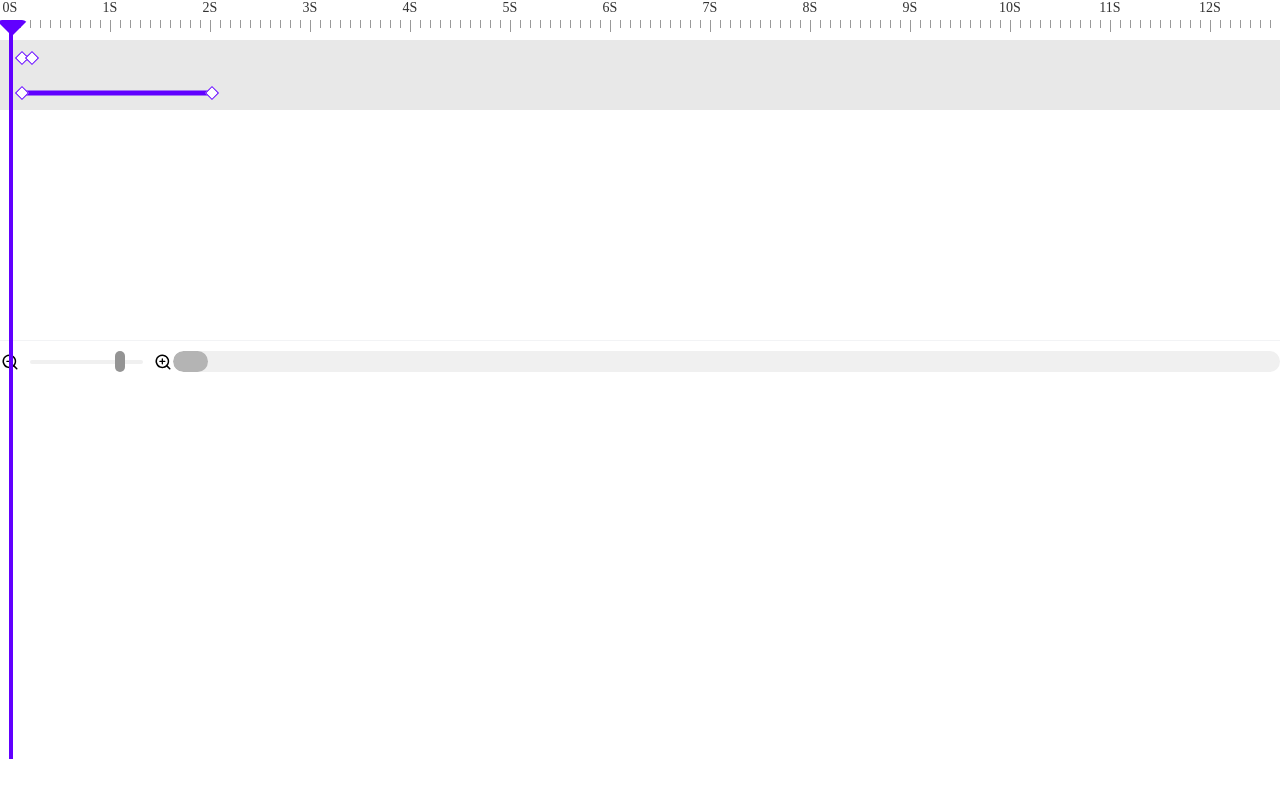
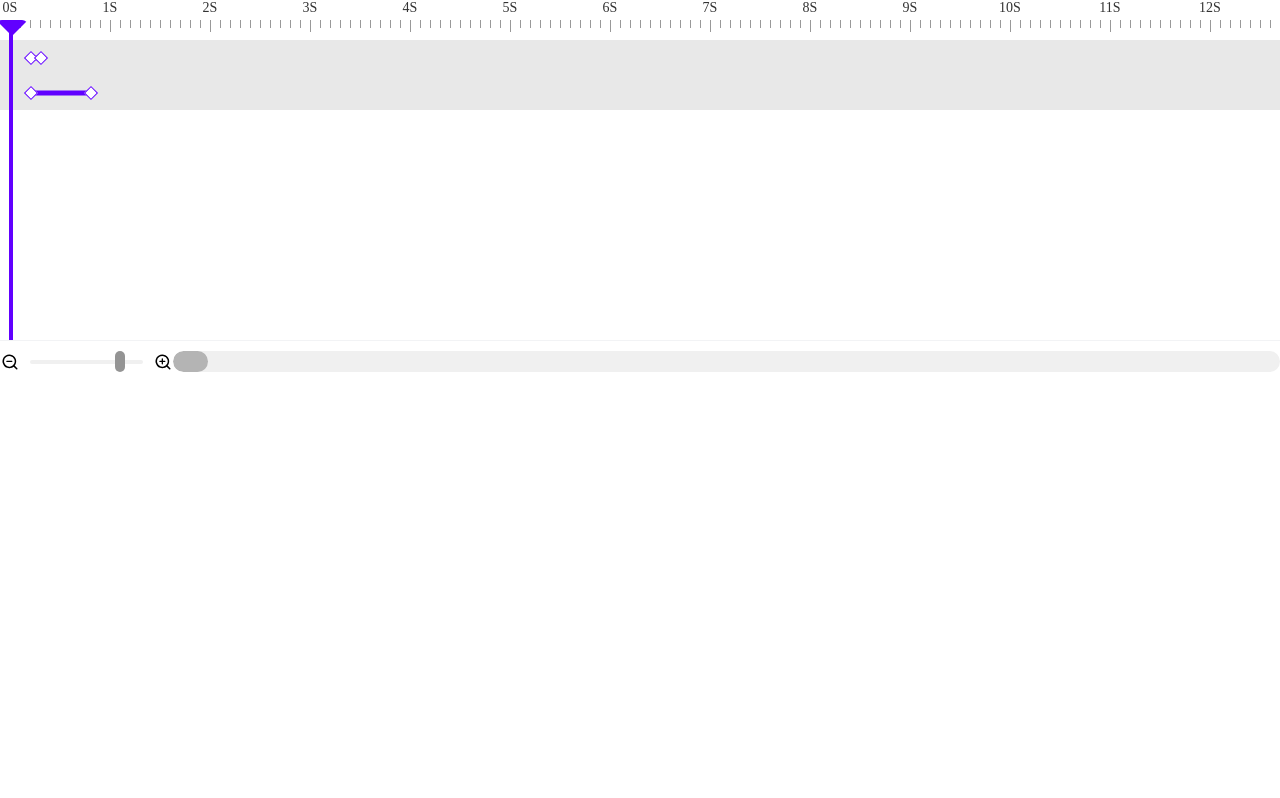
Before and after one commit to rexleimo/timeline-animation-edtior, a React (Vite) app in the folder packages/timeline-control/: page / in a window 1280 px wide. Built offline with nearby package versions, Linux system fonts and the light colour scheme.

Commit message:
点是否可以显示的操作逻辑

```diff
--- a/packages/timeline-control/package.json
+++ b/packages/timeline-control/package.json
@@ -21,6 +21,7 @@
     "vite": "^4.0.0"
   },
   "dependencies": {
+    "classnames": "^2.3.2",
     "jotai": "^2.0.0"
   }
 }
--- a/packages/timeline-control/src/AnimationTimeline/AnimationFooter/style.less
+++ b/packages/timeline-control/src/AnimationTimeline/AnimationFooter/style.less
@@ -3,4 +3,5 @@
   background-color: #fff;
   border-top: 1px solid #f2f3f5;
   padding: 10px 0px;
+  box-sizing: border-box;
 }
--- a/packages/timeline-control/src/AnimationTimeline/AnimationMoveLine/AnimationMoveLine.tsx
+++ b/packages/timeline-control/src/AnimationTimeline/AnimationMoveLine/AnimationMoveLine.tsx
@@ -1,18 +1,14 @@
-import React, { useContext, useEffect, useRef, MouseEvent, useCallback } from "react";
+import React, { useEffect, useRef, MouseEvent, useCallback } from "react";
 import './style.less';
 import { useAtomValue } from "jotai";
 import CurClientXEvents from "../jotai/curClientXEvnet";
-import { useAtomAnimationConfig } from "../../jotai";
-import { ConfigMapKey, IScrollingConfig } from "../../jotai/AnimationData";
-import { setConfigValue } from "../../utils/setConfigValue";
-import { clamp } from 'lodash';
 import { useAnimationTimeMap, useAnimationTimeScrollLeft } from "../../jotai/AnimationTimeMap";
+import { AnimationMoveLineParams } from "../types/AnimationMoveLineParams";
 
-export function AnimationMoveLine() {
+export function AnimationMoveLine(props: AnimationMoveLineParams) {
   const clientX = useAtomValue(CurClientXEvents);
-  const [config, setConfig] = useAtomAnimationConfig();
 
-  const scrollingConfig = config[ConfigMapKey.SCROLLING] as IScrollingConfig;
+  const { height } = props;
 
   const [timeMap] = useAnimationTimeMap();
   const [timeLineScrollLeft] = useAnimationTimeScrollLeft();
@@ -71,8 +67,10 @@ export function AnimationMoveLine() {
     timeMapRef.current = timeMap;
   }, [timeMap])
 
+
+
   return (
-    <div className="animation_move_lien" ref={lineRef}>
+    <div className="animation_move_lien" ref={lineRef} style={{ height: height - 42 - 20 }}>
       <div className="cap" onMouseDown={onMouseDown}></div>
     </div>
   );
--- a/packages/timeline-control/src/AnimationTimeline/AnimationMoveLine/style.less
+++ b/packages/timeline-control/src/AnimationTimeline/AnimationMoveLine/style.less
@@ -1,6 +1,6 @@
 .animation_move_lien{
   position: absolute;
-  height: calc(100% - 61px);
+  height: calc(100%);
   top: 20px;
   width: 4px;
   background-color:#6100ff;
--- a/packages/timeline-control/src/AnimationTimeline/KeyframesArea.tsx
+++ b/packages/timeline-control/src/AnimationTimeline/KeyframesArea.tsx
@@ -7,9 +7,6 @@ import { AnimationData, ConfigMapKey, useAtomAnimationConfig } from "../jotai/An
 
 export function KeyframesArea(props: KeyframesAreaParams) {
   const [row] = useAtom(AnimationData);
-  const [config] = useAtomAnimationConfig();
-
-  const zoom = config[ConfigMapKey.ZOOM_VALUE];
 
   const area_ref = useRef<HTMLDivElement>(null);
 
@@ -18,7 +15,10 @@ export function KeyframesArea(props: KeyframesAreaParams) {
       <div className="keyframes_area" ref={area_ref}>
         {
           row.map((r, idx) => {
-            return <KeyframesRowControl key={idx} zoom={zoom} keyframesInfo={r.keyframesInfo} />
+            return <KeyframesRowControl
+              idx={idx}
+              key={idx}
+              keyframesInfo={r.keyframesInfo} />
           })
         }
       </div>
--- a/packages/timeline-control/src/AnimationTimeline/KeyframesRowControl.tsx
+++ b/packages/timeline-control/src/AnimationTimeline/KeyframesRowControl.tsx
@@ -1,30 +1,35 @@
-import React, { MouseEvent, useRef, useEffect, useContext } from 'react';
+import React, { MouseEvent, useRef, useEffect, useContext, useState } from 'react';
 import './style.less';
 import { KeyframesRowControlParams } from './types/KeyframesRowControlParams';
-import { maxBy, minBy, throttle } from 'lodash';
+import { maxBy, minBy } from 'lodash';
 import { KeyframesData } from './types/KeyframesData';
 import { useAnimationTimeMap, useAnimationTimeScrollLeft } from '../jotai/AnimationTimeMap';
 import { useAtomAnimationConfig } from '../jotai';
 import { ConfigMapKey, IScrollingConfig } from '../jotai/AnimationData';
+import classNames from 'classnames';
+import { useGetcolumnwidth } from './utils/useGetRenderCellCount';
 
 export function KeyframesRowControl(props: KeyframesRowControlParams) {
-  const { zoom, keyframesInfo } = props;
+  const { keyframesInfo, idx } = props;
 
   const [config] = useAtomAnimationConfig();
   const [timeMap] = useAnimationTimeMap();
   const [timeLineScrollLeft] = useAnimationTimeScrollLeft();
+  const zoom = config[ConfigMapKey.ZOOM_VALUE];
+
+  const getColumnWidth = useGetcolumnwidth()
 
 
   const curRef = useRef<HTMLDivElement>(null);
   const controlRef = useRef<HTMLDivElement>(null);
   const timeLineScrollLeftRef = useRef(0);
 
-  const timeMapRef = useRef<Map<number, number>>(new Map());
+  const scrollConfig = config[ConfigMapKey.SCROLLING] as IScrollingConfig;
+  const [lists, setLists] = useState<any[]>([]);
 
-  const scrollConfig = config[ConfigMapKey.SCROLLING] as IScrollingConfig;
 
-  const onMouseDown = (e: MouseEvent<HTMLElement>) => {
 
+  const onMouseRight = (e: MouseEvent<HTMLDivElement>) => {
     const cur = e.target as HTMLDivElement;
     cur.classList.add('active');
 
@@ -36,31 +41,14 @@ export function KeyframesRowControl(props: KeyframesRowControlParams) {
     document.onmousemove = (e) => {
       const clientX = e.clientX;
       const diff = clientX - startX;
-      control.style.width = `${timeLineScrollLeftRef.current + startWidth + diff - control.offsetLeft}px`;
+      const targetLeft = timeLineScrollLeftRef.current + startWidth + diff;
+      control.style.width = `${targetLeft - control.offsetLeft}px`;
+      cur.style.left = `${targetLeft}px`;
     }
 
     document.onmouseup = (e) => {
       document.onmousemove = null;
       cur.classList.remove('active');
-    }
-
-  }
-
-  const moveControl = (e: MouseEvent<HTMLElement>) => {
-    const cur = controlRef.current as HTMLDivElement;
-    const start_x = e.clientX;
-    const start_left = cur.offsetLeft;
-
-
-    document.onmousemove = (e) => {
-      const client_x = e.clientX;
-      const diff = client_x - start_x;
-      const target_left = Math.max(0, start_left + diff);
-      cur.style.left = `${target_left}px`;
-    }
-
-    document.onmouseup = (e) => {
-      document.onmousemove = null;
     }
 
   }
@@ -90,16 +78,20 @@ export function KeyframesRowControl(props: KeyframesRowControlParams) {
 
   }
 
+  const onMouseDown = (e: MouseEvent<HTMLDivElement>, idx: number) => {
+    if (idx === 0) {
+      onMouseLeft(e)
+    } else if (idx === keyframesInfo.length - 1) {
+      onMouseRight(e);
+    }
+  }
+
+
   function getTargetClientX(min: KeyframesData): number {
-    let resultX;
-    let pre;
-    for (const [time, x] of timeMap.entries()) {
-      if (min.value <= time) {
-        resultX = pre;
-        break;
-      }
-      pre = x;
-    }
+    const times = Array.from(timeMap.keys());
+    const targetIdx = times.findIndex((v) => v === min.value);
+    const values = Array.from(timeMap.values());
+    const resultX = values[targetIdx];
     return resultX as number;
   }
 
@@ -108,24 +100,59 @@ export function KeyframesRowControl(props: KeyframesRowControlParams) {
     if (keyframesInfo.length === 0) return;
 
     const cur = controlRef.current as HTMLDivElement;
-    const min = minBy(keyframesInfo, (o) => o.value) as KeyframesData;
-    const max = maxBy(keyframesInfo, (o) => o.value) as KeyframesData;
-    const startX = getTargetClientX(min);
-    const endX = getTargetClientX(max);
+    const minPoint = minBy(keyframesInfo, (o) => o.value) as KeyframesData;
+    const maxPoint = maxBy(keyframesInfo, (o) => o.value) as KeyframesData;
+    let startX = getTargetClientX(minPoint);
+    let endX = getTargetClientX(maxPoint);
+    let wdith = 0;
+    if (isNaN(startX) && isNaN(endX)) {
+      const timeCurMinLeft = Math.min(...timeMap.keys());
+      const timeCurMaxLeft = Math.max(...timeMap.keys());
+      // 不在区域的操作
+      if (timeCurMinLeft > minPoint.value) {
+        startX = 0;
+      }
+      if (timeCurMaxLeft < maxPoint.value) {
+        endX = 10000;
+      }
 
-    const wdith = endX - startX;
+      wdith = endX - startX;
+    } else {
+      startX = isNaN(startX) ? 0 : startX;
+      endX = isNaN(endX) ? 10000 : endX;
+      wdith = endX - startX;
+    }
 
-    // timeMap.values().next().value;
-    const f_value = timeMap.values().next().value;
-
+    const scale = getColumnWidth();
+    console.log(wdith);
     cur.style.width = `${wdith}px`;
-    cur.style.left = `${startX + f_value}px`;
-
+    cur.style.left = `${startX + scale}px`;
   }, [zoom, timeMap])
 
   useEffect(() => {
-    timeMapRef.current = timeMap;
-  }, [timeMap])
+    const showList: any[] = [];
+    keyframesInfo.forEach((keyframe) => {
+      const scale = getColumnWidth();
+
+      let isShow = false;
+      let left = 0;
+      const timeCurMinLeft = Math.min(...timeMap.keys());
+      const timeCurMaxLeft = Math.max(...timeMap.keys());
+      if (timeCurMinLeft > keyframe.value || timeCurMaxLeft < keyframe.value) {
+        isShow = false;
+      }
+      else {
+        left = getTargetClientX(keyframe) - 5 + scale;
+        isShow = true;
+      }
+
+      showList.push({
+        left,
+        isShow
+      })
+    });
+    setLists(showList);
+  }, [timeMap, timeLineScrollLeft])
 
   useEffect(() => {
     timeLineScrollLeftRef.current = timeLineScrollLeft;
@@ -134,7 +161,7 @@ export function KeyframesRowControl(props: KeyframesRowControlParams) {
   useEffect(() => {
     const cur = curRef.current as HTMLDivElement;
     cur.style.width = `${scrollConfig.length}px`;
-  }, [scrollConfig.length])
+  }, [scrollConfig.length]);
 
 
   return (
@@ -144,11 +171,25 @@ export function KeyframesRowControl(props: KeyframesRowControlParams) {
         className="keyframes_area_control"
         ref={controlRef}
       >
-        <div className="left_btn control_btn" onMouseDown={onMouseLeft}></div>
+        <div className="line"></div>
+        {/* <div className="left_btn control_btn" ></div> */}
         {/* <div className="line" onMouseDown={moveControl}></div> */}
-        <div className="line"></div>
-        <div className="right_btn control_btn" onMouseDown={onMouseDown}></div>
+        {/* <div className="right_btn control_btn" onMouseDown={onMouseDown}></div> */}
       </div>
+
+      {
+        lists.map((keyframe, idx) => {
+          return <div
+            key={idx}
+            className={
+              classNames('control_btn')
+            }
+            style={{
+              left: keyframe.isShow ? keyframe.left : -1000
+            }}
+            onMouseDown={(e) => onMouseDown(e, idx)}></div>
+        })
+      }
 
     </div>
   );
--- a/packages/timeline-control/src/AnimationTimeline/style.less
+++ b/packages/timeline-control/src/AnimationTimeline/style.less
@@ -1,5 +1,4 @@
 .keyframes_area_box{
-  min-height: 300px;
   width: 100%;
   overflow: scroll;
   outline: none;
@@ -36,6 +35,7 @@
       z-index: 1;
       cursor: pointer;
     }
+  }
 
   .control_btn{
     position: absolute;
@@ -45,14 +45,7 @@
     border: 1px solid #6100ff;
     background-color: #fff;
     z-index: 2;
-      &.left_btn{
-        left: 0;
-        transform: translateX(-50%) translateY(-50%) rotate(45deg);
-      }
-      &.right_btn{
-        right: 0;
-        transform: translateX(50%) translateY(-50%) rotate(45deg);
-      }
+    transform: translateY(-50%) rotate(45deg);
     &.active{
       background-color: #6100ff;
     }
@@ -62,7 +55,6 @@
     }
   }
 
-  }
 }
 
 .keyframes_values{
--- /dev/null
+++ b/packages/timeline-control/src/AnimationTimeline/types/AnimationMoveLineParams.ts
@@ -0,0 +1,3 @@
+export interface AnimationMoveLineParams {
+  height: number
+}
--- a/packages/timeline-control/src/AnimationTimeline/types/KeyframesRowControlParams.ts
+++ b/packages/timeline-control/src/AnimationTimeline/types/KeyframesRowControlParams.ts
@@ -2,5 +2,8 @@ import { KeyframesAreaParams } from "./KeyframesAreaParams";
 import { KeyframesData } from "./KeyframesData";
 
 export interface KeyframesRowControlParams extends KeyframesAreaParams {
-  keyframesInfo: KeyframesData[]
+  idx?: number;
+  keyframesInfo: KeyframesData[],
+  // onChange: (idx: number, time: number) => void
+
 }
--- a/packages/timeline-control/src/AnimationTimelineBox/AnimationTimelineBox.tsx
+++ b/packages/timeline-control/src/AnimationTimelineBox/AnimationTimelineBox.tsx
@@ -1,4 +1,4 @@
-import React, { useEffect } from 'react';
+import React, { useEffect, useRef, useState } from 'react';
 import { AnimationTimelineArea } from '../AnimationTimeline';
 import { AnimationTimelineBoxParams } from './types/AnimationTimelineBox';
 import { useAtom } from 'jotai';
@@ -10,6 +10,8 @@ import { AnimationMoveLine } from '../AnimationTimeline/AnimationMoveLine';
 export function AnimationTimelineBox(props: AnimationTimelineBoxParams) {
 
   const [, setRow] = useAtom(AnimationData);
+  const ref = useRef(null);
+  const [lineHeight, setLineHeight] = useState(0);
 
   const { rows } = props;
 
@@ -17,12 +19,18 @@ export function AnimationTimelineBox(props: AnimationTimelineBoxParams) {
     setRow(rows);
   }, [rows])
 
+  useEffect(() => {
+    if (ref.current) {
+      setLineHeight((ref.current as HTMLDivElement).offsetHeight);
+    }
+  }, [ref])
+
   return (
-    <>
+    <div ref={ref}>
       <AnimationTimelineHeader />
       <AnimationTimelineArea />
       <AnimationTimeLineFooter />
-      <AnimationMoveLine />
-    </>
+      <AnimationMoveLine height={lineHeight} />
+    </div>
   );
 }
--- a/packages/timeline-control/src/run.tsx
+++ b/packages/timeline-control/src/run.tsx
@@ -22,7 +22,7 @@ root.render(<AnimationTimelineBox rows={
           value: 100,
         },
         {
-          value: 2 * 1000
+          value: 1 * 1000 * 0.7
         }
       ]
     }
```
Lines whose indentation alone changed are shown as unchanged.
